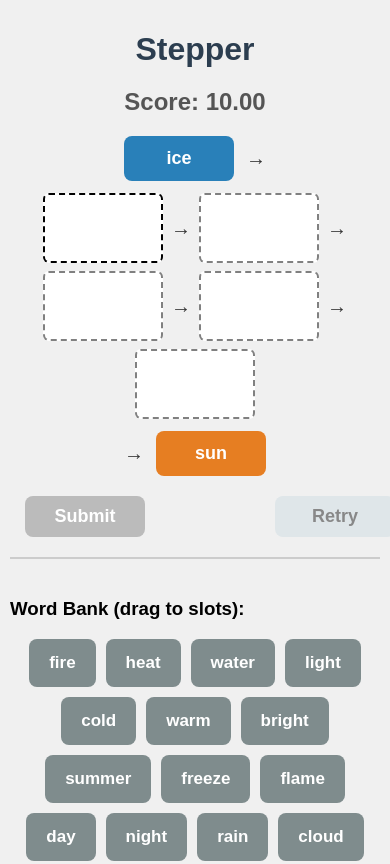
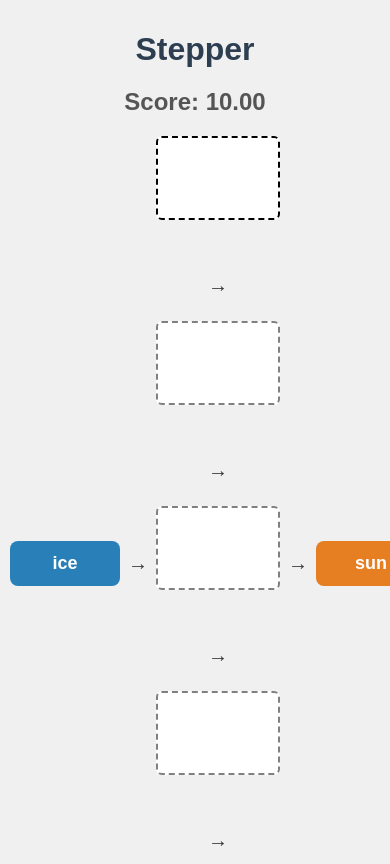
Before and after one commit to ward-daniel/Semantic_Stepper, a plain HTML site: page index.html in a window 390 px wide. Shown: the top 864 px of the page. Drawn offline with Linux system fonts and the light colour scheme.

Commit message:
Update style.css

```diff
--- a/style.css
+++ b/style.css
@@ -31,6 +31,8 @@ h2 {
     justify-content: space-between; /* first and final word aligned left and right */
     margin-bottom: 20px;
     user-select: none;
+    /* IMPORTANT: Prevent vertical stacking of the entire word-row */
+    flex-wrap: nowrap;
 }
 
 .word {
@@ -71,6 +73,7 @@ h2 {
     gap: 10px;
     flex-grow: 1;
     justify-content: center;
+    /* Allow horizontal wrapping only */
     flex-wrap: wrap;
 }
 
@@ -89,7 +92,8 @@ h2 {
     position: relative;
     -webkit-user-select: none;
     -webkit-touch-callout: none;
-    touch-action: manipulation; /* Improve touch interaction */
+    /* Improve touch interaction */
+    touch-action: manipulation;
 }
 
     .drop-slot.current {
@@ -264,20 +268,30 @@ h2 {
     width: 100%;
 }
 
-/* Responsive: Wrap chain and adjust for phones, no vertical stacking */
+/* Responsive styles for phones and tablets */
 @media (max-width: 768px) {
     body {
         padding: 10px;
     }
 
+    /* Keep word-row horizontal, no vertical stacking */
     .word-row {
-        flex-wrap: wrap;
-        justify-content: center;
-        gap: 12px;
+        flex-wrap: nowrap; /* prevent vertical stacking */
+        justify-content: space-between;
+        gap: 8px;
         align-items: center;
     }
 
-    .start-word, .end-word {
+    .chain {
+        flex-direction: column; /* stack vertically */
+        align-items: center; /* center horizontally */
+        gap: 24px; /* more vertical space */
+        max-width: 100%;
+        width: 100%;
+    }
+
+    .start-word,
+    .end-word {
         flex: 0 0 auto;
         min-width: 80px;
         max-width: 120px;
@@ -285,23 +299,27 @@ h2 {
         padding: 12px 15px;
     }
 
-    .chain {
-        display: flex;
-        flex-wrap: wrap; /* Wrap chain into multiple rows */
-        gap: 8px;
-        justify-content: center;
-        flex-grow: 1;
-        max-width: 100%;
+    .drop-slot {
+        width: 100px;
+        height: 60px; /* slightly taller to accommodate score */
+        font-size: 18px;
+        padding: 10px;
+        cursor: pointer;
+        flex-shrink: 0;
+        position: relative;
+        margin-bottom: 30px; /* extra bottom margin so score is visible */
     }
 
-    .drop-slot {
-        width: 100px;
-        height: 50px;
-        font-size: 18px;
-        padding: 8px;
-        cursor: pointer;
-        flex-shrink: 0;
-    }
+        .drop-slot .score {
+            position: absolute;
+            bottom: -25px; /* push score below the drop slot */
+            left: 50%;
+            transform: translateX(-50%);
+            font-size: 14px;
+            color: #555;
+            white-space: nowrap;
+            user-select: none;
+        }
 
     .arrow {
         font-size: 20px;
@@ -312,6 +330,7 @@ h2 {
         padding: 10px 25px;
         font-size: 18px;
         min-width: 120px;
+        cursor: pointer;
     }
 
     .word-bank-item {
@@ -325,7 +344,7 @@ h2 {
         margin-bottom: 20px;
     }
 
-    /* Keep buttons aligned left and right below words */
+    /* Buttons remain horizontally aligned under first and last words */
     .buttons-row {
         max-width: 1000px;
         width: 100%;
```
